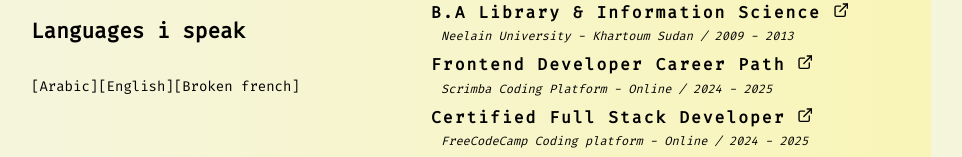
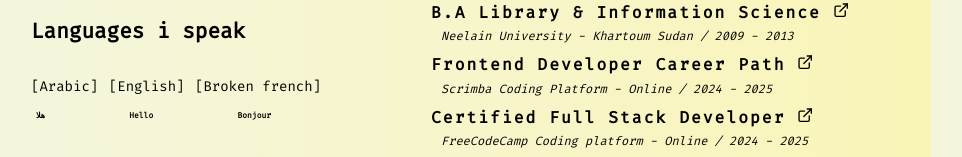
Before and after one commit to BasamLive/my-resume, a React (Vite) app: page / in a window 1280 px wide. Shown: the part 795-952 px from the top of the page, without its empty margins (159-1121 px from the left). Built offline with nearby package versions, Linux system fonts and the light colour scheme.

Commit message:
added the corresponding translations for the langauges i speak

```diff
--- a/src/App.css
+++ b/src/App.css
@@ -23,8 +23,18 @@ body {
   flex-wrap: wrap;
 }
 
-.two-languages:nth-child(2) {
+.two-languages:nth-child(3) {
   margin-right: 50px;
+}
+.two-languages.second > p {
+  padding: 0;
+  margin: 0;
+  font-size: 8px;
+  font-weight: bold;
+}
+
+.two-languages.second > p:nth-child(1) {
+  padding-left: 5px;
 }
 
 .left-column {
--- a/src/App.jsx
+++ b/src/App.jsx
@@ -119,6 +119,13 @@ const App = () => {
               <p> [Arabic]</p>
               <p>[English] </p>
               <p>[Broken french]</p>
+            </div>
+            <div className="two-languages second">
+              <p> هلا </p>
+              <p> Hello </p>
+              <p>
+                Bonjo<span className="broken">ur</span>
+              </p>
             </div>
           </div>
         </div>
```
